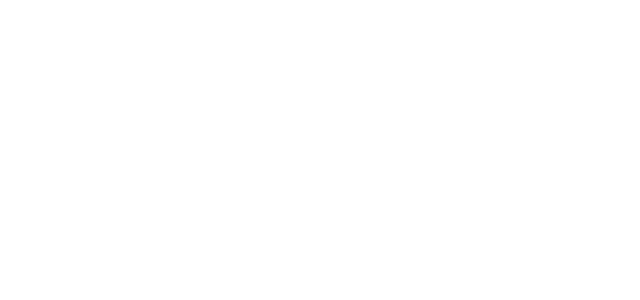
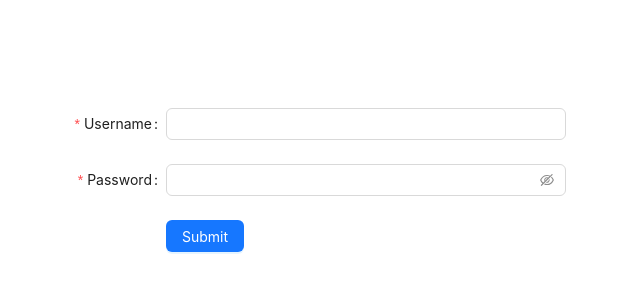
Before and after one commit to ariefyusron/learn-react-js-batch-14, a React (Vite) app: page /login in a window 1280 px wide. Before the commit this address had no page. Shown: the top 300 px of the page, without its empty margins (358-998 px from the left). Built offline with nearby package versions, Linux system fonts and the light colour scheme.

Commit message:
auth router

```diff
--- a/package.json
+++ b/package.json
@@ -11,6 +11,7 @@
   },
   "dependencies": {
     "antd": "^5.24.0",
+    "axios": "^1.7.9",
     "react": "^19.0.0",
     "react-dom": "^19.0.0",
     "react-router": "^7.1.5",
--- a/src/Router.jsx
+++ b/src/Router.jsx
@@ -1,20 +1,43 @@
 import { lazy } from 'react';
-import { BrowserRouter, Routes, Route } from 'react-router'
+import { BrowserRouter, Routes, Route, Navigate } from 'react-router'
+
+const NotFoundPage = lazy(() => import('./pages/not-found'))
+
+const LoginPage = lazy(() => import('./pages/login'))
 
 const StockPage = lazy(() => import('./pages/stock'))
 const CashierPage = lazy(() => import('./pages/cashier'))
+const NewsPage = lazy(() => import('./pages/news'))
 
+import storeAuth from './stores/storeAuth';
 import ContainerPage from './components/container-page';
+import ProtectElement from './components/protect-element';
 
 const Router = () => {
+  const token = storeAuth((state) => state.token)
 
   return (
     <BrowserRouter>
       <Routes>
-        <Route element={<ContainerPage />}>
-          <Route path="/stock" element={<StockPage />} />
-          <Route path="/cashier" element={<CashierPage />} />
+        <Route path='/' element={token ? <Navigate to='/stock' /> : <Navigate to='/login' />} />
+
+        <Route element={(
+          <ProtectElement auth>
+            <ContainerPage />
+          </ProtectElement>
+        )}>
+          <Route auth path="/stock" element={<StockPage />} />
+          <Route auth path="/cashier" element={<CashierPage />} />
+          <Route auth path="/news" element={<NewsPage />} />
         </Route>
+
+        <Route auth={false} path='/login' element={(
+          <ProtectElement auth={false}>
+            <LoginPage />
+          </ProtectElement>
+        )} />
+
+        <Route path='*' element={<NotFoundPage />} />
       </Routes>
     </BrowserRouter>
   )
--- a/src/components/container-page/index.jsx
+++ b/src/components/container-page/index.jsx
@@ -20,6 +20,10 @@ const ContainerPage = () => {
           key: '/cashier',
           label: 'Kasir'
         },
+        {
+          key: '/news',
+          label: 'Berita'
+        }
       ]
     }
   ]
--- /dev/null
+++ b/src/components/protect-element/index.jsx
@@ -0,0 +1,27 @@
+import { Navigate } from 'react-router'
+
+import storeAuth from '../../stores/storeAuth';
+
+const ProtectElement = ({ children, auth }) => {
+  const token = storeAuth((state) => state.token)
+
+  const renderElement = () => {
+    if(auth) {
+      if(token){
+        return children
+      } else {
+        return <Navigate to='/' />
+      }
+    } else {
+      if(token){
+        return <Navigate to='/' />
+      } else {
+        return children
+      }
+    }
+  }
+
+  return renderElement()
+};
+
+export default ProtectElement;
--- /dev/null
+++ b/src/pages/login/index.jsx
@@ -0,0 +1,58 @@
+import { Row, Col, Form, Input, Button } from 'antd'
+
+const Login = () => {
+
+  return (
+    <Row justify="center" style={{ paddingTop: 100 }}>
+      <Col span={12}>
+        <Form
+          name="basic"
+          labelCol={{
+            span: 8,
+          }}
+          wrapperCol={{
+            span: 16,
+          }}
+          style={{
+            maxWidth: 600,
+          }}
+          autoComplete="off"
+        >
+          <Form.Item
+            label="Username"
+            name="username"
+            rules={[
+              {
+                required: true,
+                message: 'Please input your username!',
+              },
+            ]}
+          >
+            <Input />
+          </Form.Item>
+
+          <Form.Item
+            label="Password"
+            name="password"
+            rules={[
+              {
+                required: true,
+                message: 'Please input your password!',
+              },
+            ]}
+          >
+            <Input.Password />
+          </Form.Item>
+
+          <Form.Item label={null}>
+            <Button type="primary" htmlType="submit">
+              Submit
+            </Button>
+          </Form.Item>
+        </Form>
+      </Col>
+    </Row>
+  )
+};
+
+export default Login;
--- /dev/null
+++ b/src/pages/news/index.jsx
@@ -0,0 +1,10 @@
+const News = () => {
+
+  return (
+    <div>
+      <div>News</div>
+    </div>
+  )
+};
+
+export default News;
--- /dev/null
+++ b/src/pages/not-found/index.jsx
@@ -0,0 +1,19 @@
+import { Button, Result } from 'antd';
+import { useNavigate } from 'react-router'
+
+const NotFound = () => {
+  const navigate = useNavigate()
+
+  return (
+    <Result
+      title="404 Not Found"
+      extra={
+        <Button type="primary" key="console" onClick={() => navigate('/')}>
+          Go to Home
+        </Button>
+      }
+    />
+  )
+};
+
+export default NotFound;
--- /dev/null
+++ b/src/stores/storeAuth.js
@@ -0,0 +1,15 @@
+import { create } from 'zustand'
+import { persist, createJSONStorage } from 'zustand/middleware'
+
+const storeAuth = create(persist((set) => ({
+  // data
+  token: '',
+
+  //function
+  setToken: (token) => set({ token })
+}), {
+  name: "auth-store",
+  storage: createJSONStorage(() => localStorage)
+}))
+
+export default storeAuth;
```
Also changed, not shown: 1 other file (tests, documents, lock files or other folders).
